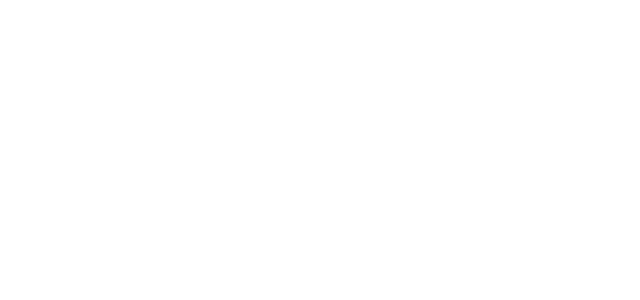
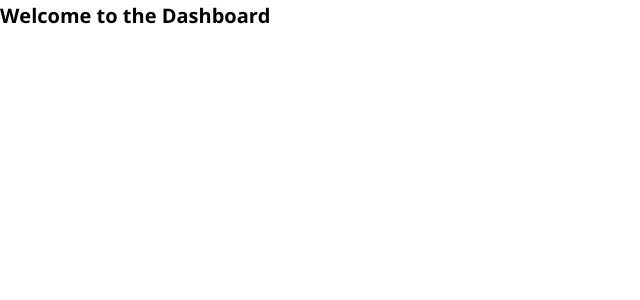
Before and after one commit to nursh/Project-Management-tool, a React (Create React App) app in the folder frontend/: page / in a window 1280 px wide. Shown: the top 300 px of the page, without its empty margins (0-640 px from the left). Built offline with nearby package versions, Linux system fonts and the light colour scheme.

Commit message:
Added sass to project

```diff
--- a/frontend/public/index.html
+++ b/frontend/public/index.html
@@ -10,6 +10,7 @@
       user's mobile device or desktop. See https://developers.google.com/web/fundamentals/web-app-manifest/
     -->
     <link rel="manifest" href="%PUBLIC_URL%/manifest.json" />
+    <link href="https://fonts.googleapis.com/css?family=Open+Sans:400,600,700&display=swap" rel="stylesheet">
     <!--
       Notice the use of %PUBLIC_URL% in the tags above.
       It will be replaced with the URL of the `public` folder during the build.
--- a/frontend/src/App.js
+++ b/frontend/src/App.js
@@ -1,10 +1,11 @@
 import React from 'react';
+import Dashboard from './components/Dashboard';
 
 
 function App() {
   return (
     <div>
-
+      <Dashboard />
     </div>
   );
 }
--- a/frontend/src/components/Dashboard.js
+++ b/frontend/src/components/Dashboard.js
@@ -0,0 +1,11 @@
+import React, { Component } from 'react'
+
+export default class Dashboard extends Component {
+  render() {
+    return (
+      <div>
+        <h1>Welcome to the Dashboard</h1>
+      </div>
+    )
+  }
+}
--- /dev/null
+++ b/frontend/src/sass/base/_reset.scss
@@ -0,0 +1,23 @@
+*,
+*::before,
+*::after {
+  margin: 0;
+  padding: 0;
+  box-sizing: inherit;
+}
+
+html {
+  box-sizing: border-box;
+  font-size: 62.5%;
+}
+
+body {
+  line-height: 1.6;
+  font-family: "Open Sans", sans-serif;
+}
+
+a,
+a:link,
+a:visited {
+  text-decoration: none;
+}
--- /dev/null
+++ b/frontend/src/sass/main.scss
@@ -0,0 +1 @@
+@import "base/reset";
```
Also changed, not shown: frontend/src/index.js (+6 -5 lines).
